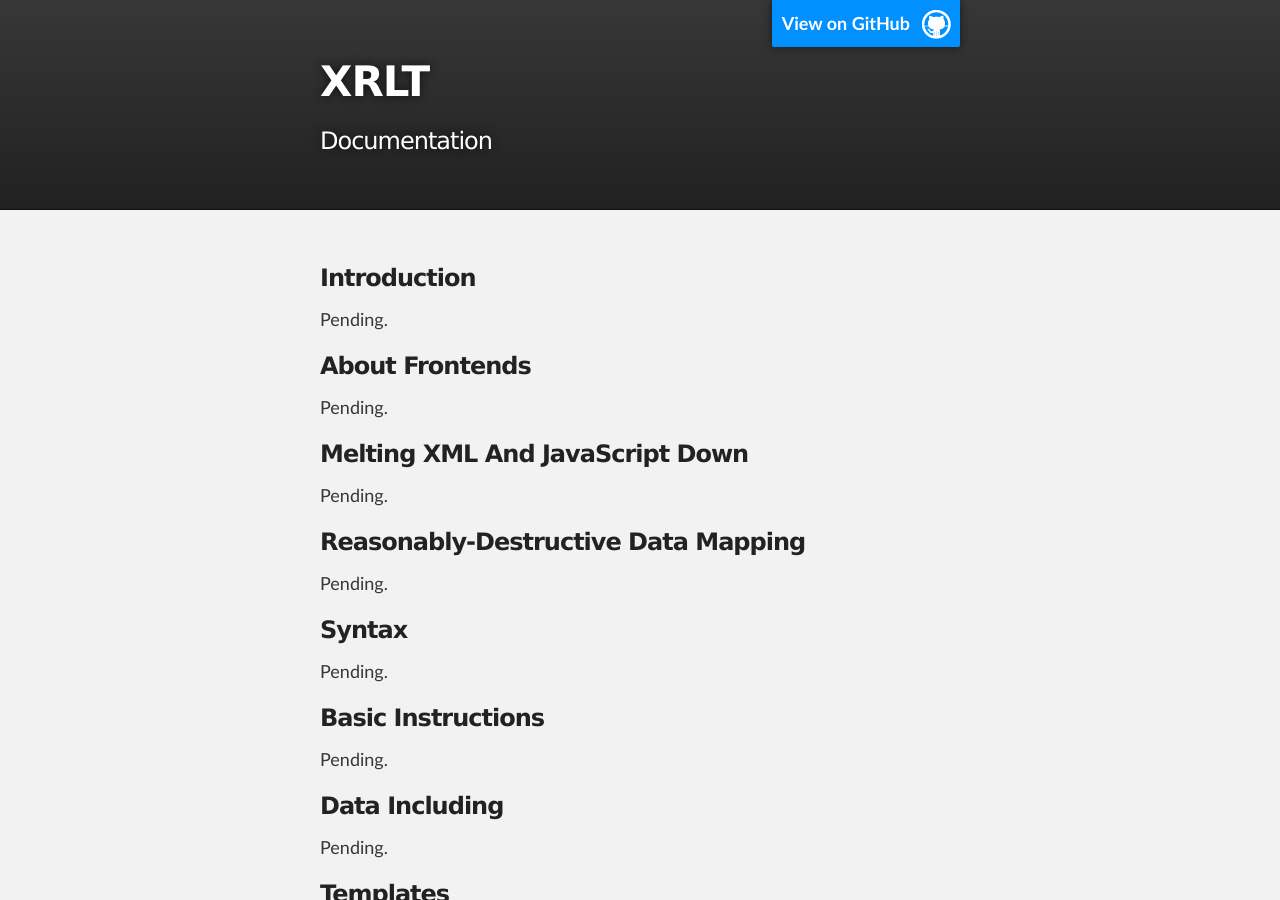
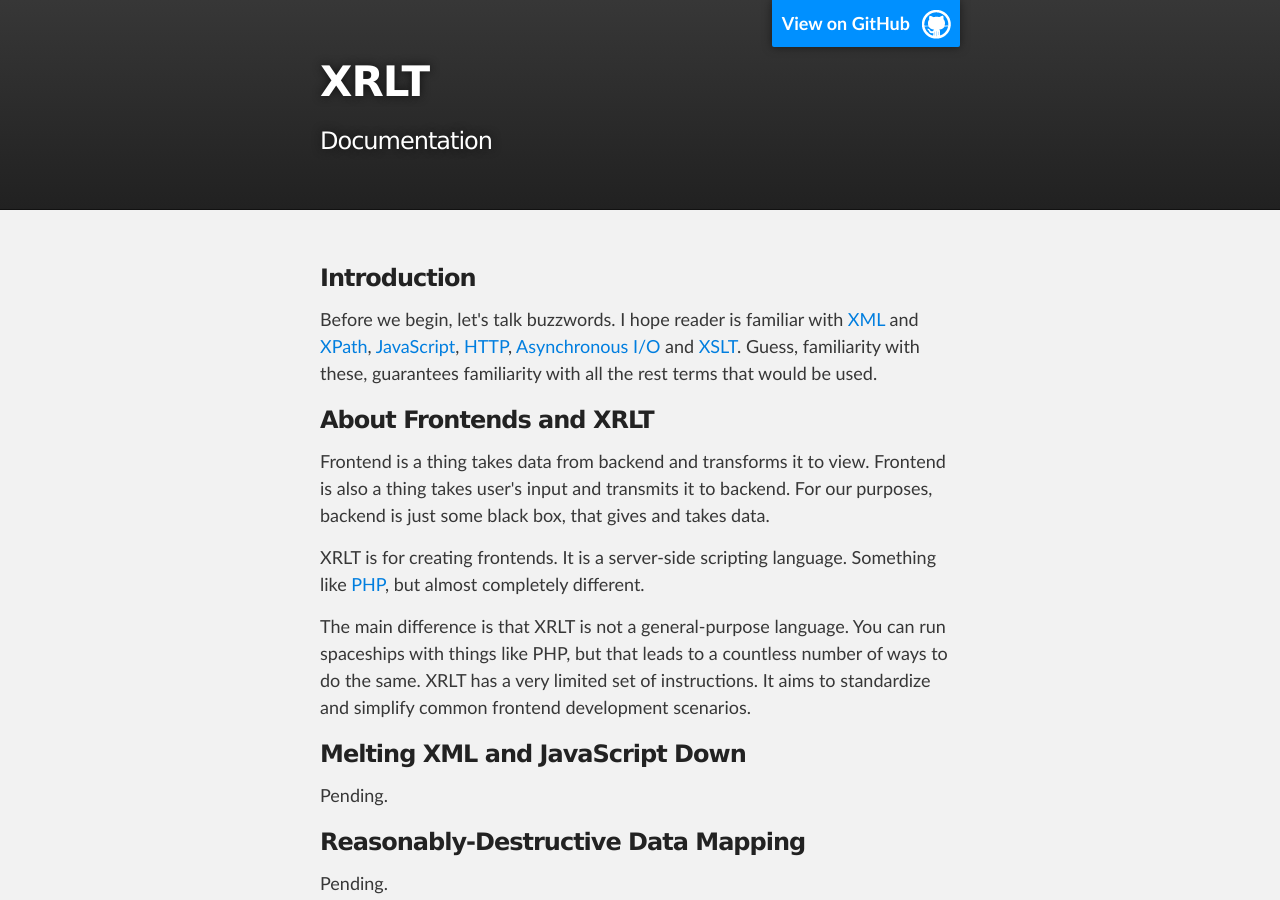
Before and after one commit to hoho/xrlt, a Jekyll site: the page built from documentation/index.html, in a window 1280 px wide and 900 px high. Built offline with Jekyll 4.4.1, drawn with Linux system fonts in a browser that asks for light colours; Markdown is read by kramdown in place of the engine named in the settings.

Commit message:
Documenting the thing.

```diff
--- a/documentation/index.html
+++ b/documentation/index.html
@@ -4,12 +4,32 @@ title: Documentation
 section: Documentation
 ---
 <h3 id="intro">Introduction</h3>
-<p>Pending.</p>
+<p>Before we begin, let's talk buzzwords. I hope reader is familiar with
+<a href="http://en.wikipedia.org/wiki/XML">XML</a> and
+<a href="http://en.wikipedia.org/wiki/XPath">XPath</a>,
+<a href="http://en.wikipedia.org/wiki/JavaScript">JavaScript</a>,
+<a href="http://en.wikipedia.org/wiki/Hypertext_Transfer_Protocol">HTTP</a>,
+<a href="http://en.wikipedia.org/wiki/Asynchronous_I/O">Asynchronous I/O</a>
+and <a href="http://en.wikipedia.org/wiki/XSLT">XSLT</a>. Guess, familiarity
+with these, guarantees familiarity with all the rest terms that would be
+used.</p>
 
-<h3 id="frontends">About Frontends</h3>
-<p>Pending.</p>
+<h3 id="frontends">About Frontends and XRLT</h3>
+<p>Frontend is a thing takes data from backend and transforms it to view.
+Frontend is also a thing takes user's input and transmits it to backend.
+For our purposes, backend is just some black box, that gives and takes
+data.</p>
 
-<h3 id="xmljs">Melting XML And JavaScript Down</h3>
+<p>XRLT is for creating frontends. It is a server-side scripting language.
+Something like <a href="http://en.wikipedia.org/wiki/PHP">PHP</a>, but almost
+completely different.</p>
+
+<p>The main difference is that XRLT is not a general-purpose language. You can
+run spaceships with things like PHP, but that leads to a countless number of
+ways to do the same. XRLT has a very limited set of instructions. It aims to
+standardize and simplify common frontend development scenarios.</p>
+
+<h3 id="xmljs">Melting XML and JavaScript Down</h3>
 <p>Pending.</p>
 
 <h3 id="rddm">Reasonably-Destructive Data Mapping</h3>
```
Also changed, not shown: index.html (+4 -3 lines).
